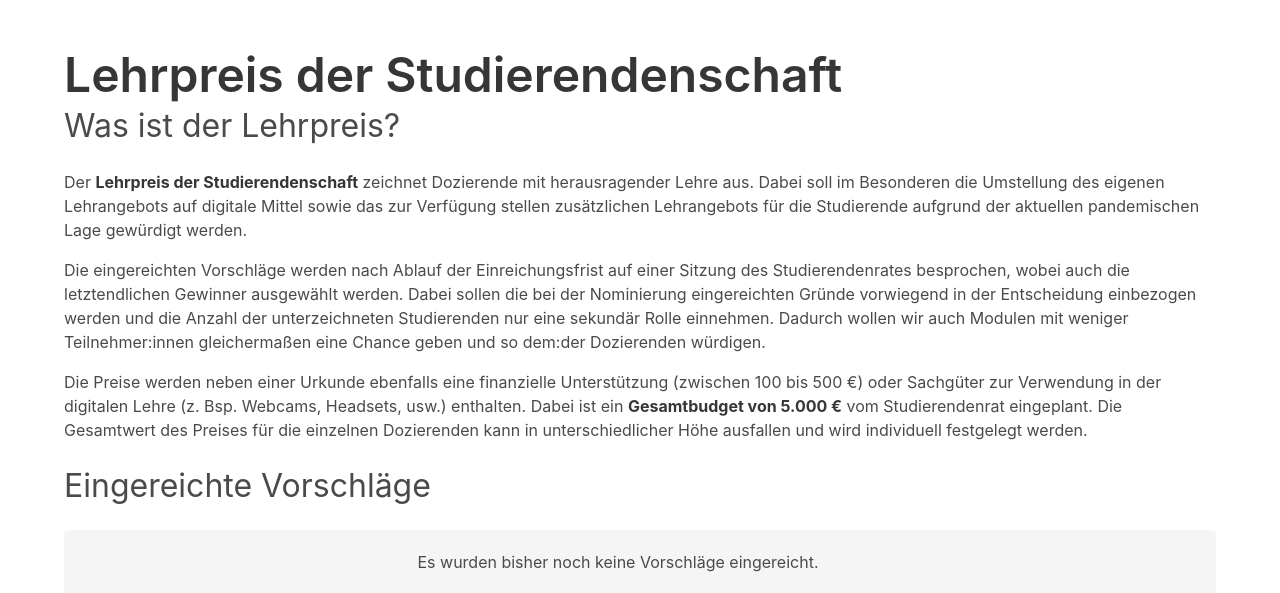
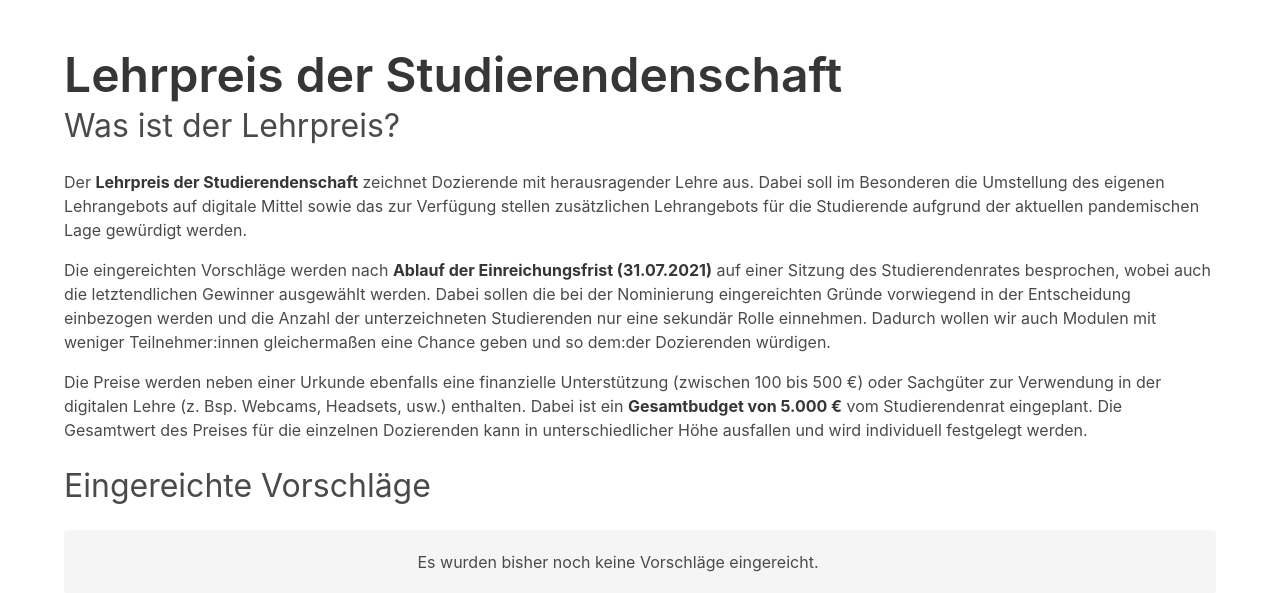
Before and after one commit to aiventimptner/lehrpreis.stura-md.de, a Django app: page / in a window 1280 px wide. Shown: the top 593 px of the page. Run offline with Django 3.2, Linux system fonts and the light colour scheme; data that the repository does not hold is empty; some libraries are stand-ins or nearby versions.

Commit message:
Update lecturer_list.html

```diff
--- a/award/templates/award/lecturer_list.html
+++ b/award/templates/award/lecturer_list.html
@@ -13,7 +13,7 @@
         </p>
 
         <p>
-            Die eingereichten Vorschläge werden nach Ablauf der Einreichungsfrist auf einer Sitzung des
+            Die eingereichten Vorschläge werden nach <strong>Ablauf der Einreichungsfrist (31.07.2021)</strong> auf einer Sitzung des
             Studierendenrates besprochen, wobei auch die letztendlichen Gewinner ausgewählt werden. Dabei sollen die
             bei der Nominierung eingereichten Gründe vorwiegend in der Entscheidung einbezogen werden und die Anzahl
             der unterzeichneten Studierenden nur eine sekundär Rolle einnehmen. Dadurch wollen wir auch Modulen mit
@@ -23,8 +23,9 @@
         <p>
             Die Preise werden neben einer Urkunde ebenfalls eine finanzielle Unterstützung (zwischen 100 bis 500 €)
             oder Sachgüter zur Verwendung in der digitalen Lehre (z. Bsp. Webcams, Headsets, usw.) enthalten. Dabei ist
-            ein <strong>Gesamtbudget von 5.000 €</strong> vom Studierendenrat eingeplant. Die Gesamtwert des Preises für die einzelnen
-            Dozierenden kann in unterschiedlicher Höhe ausfallen und wird individuell festgelegt werden.
+            ein <strong>Gesamtbudget von 5.000 €</strong> vom Studierendenrat eingeplant. Die Gesamtwert des Preises
+            für die einzelnen Dozierenden kann in unterschiedlicher Höhe ausfallen und wird individuell festgelegt
+            werden.
         </p>
     </div>
 
```
